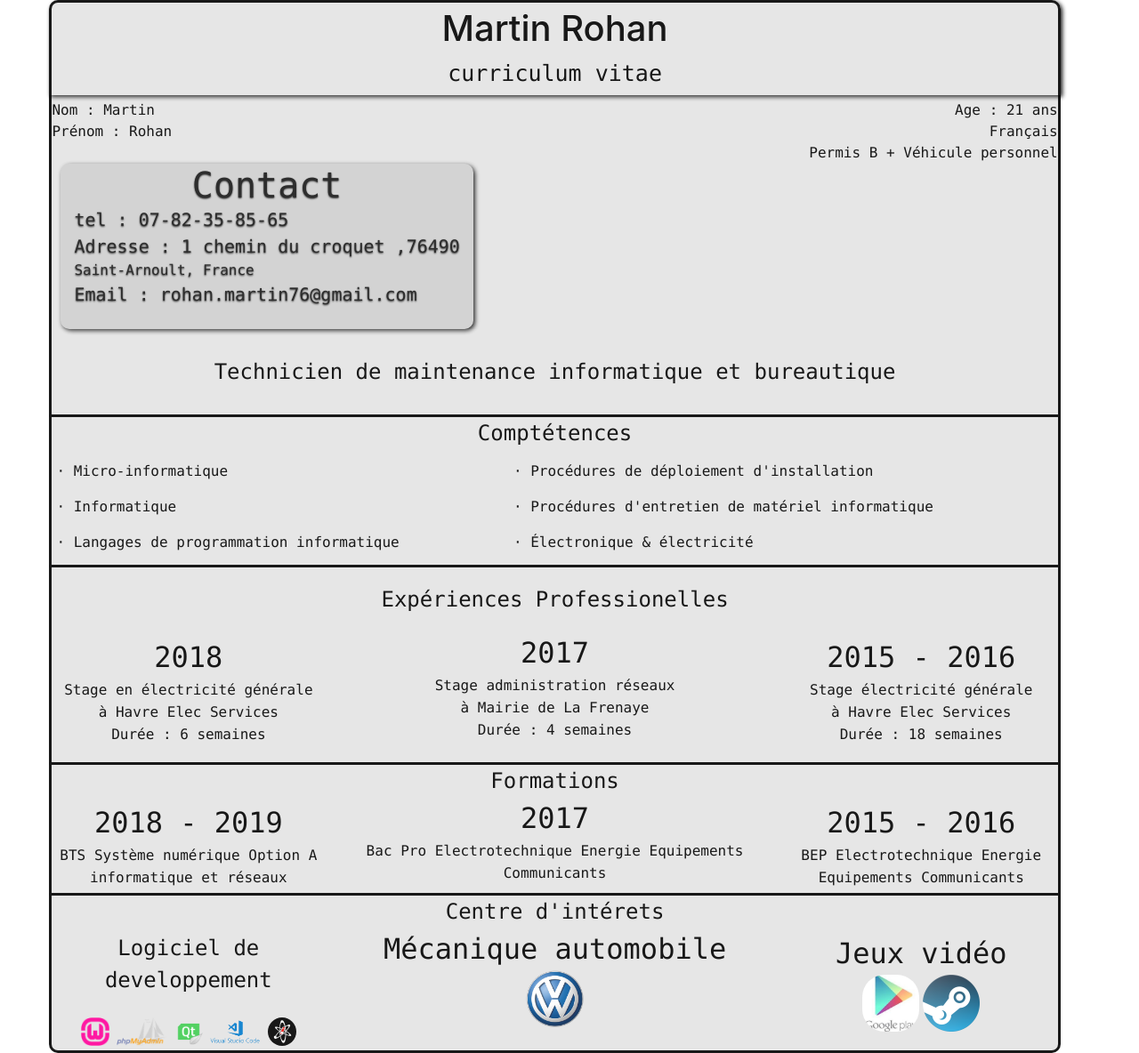
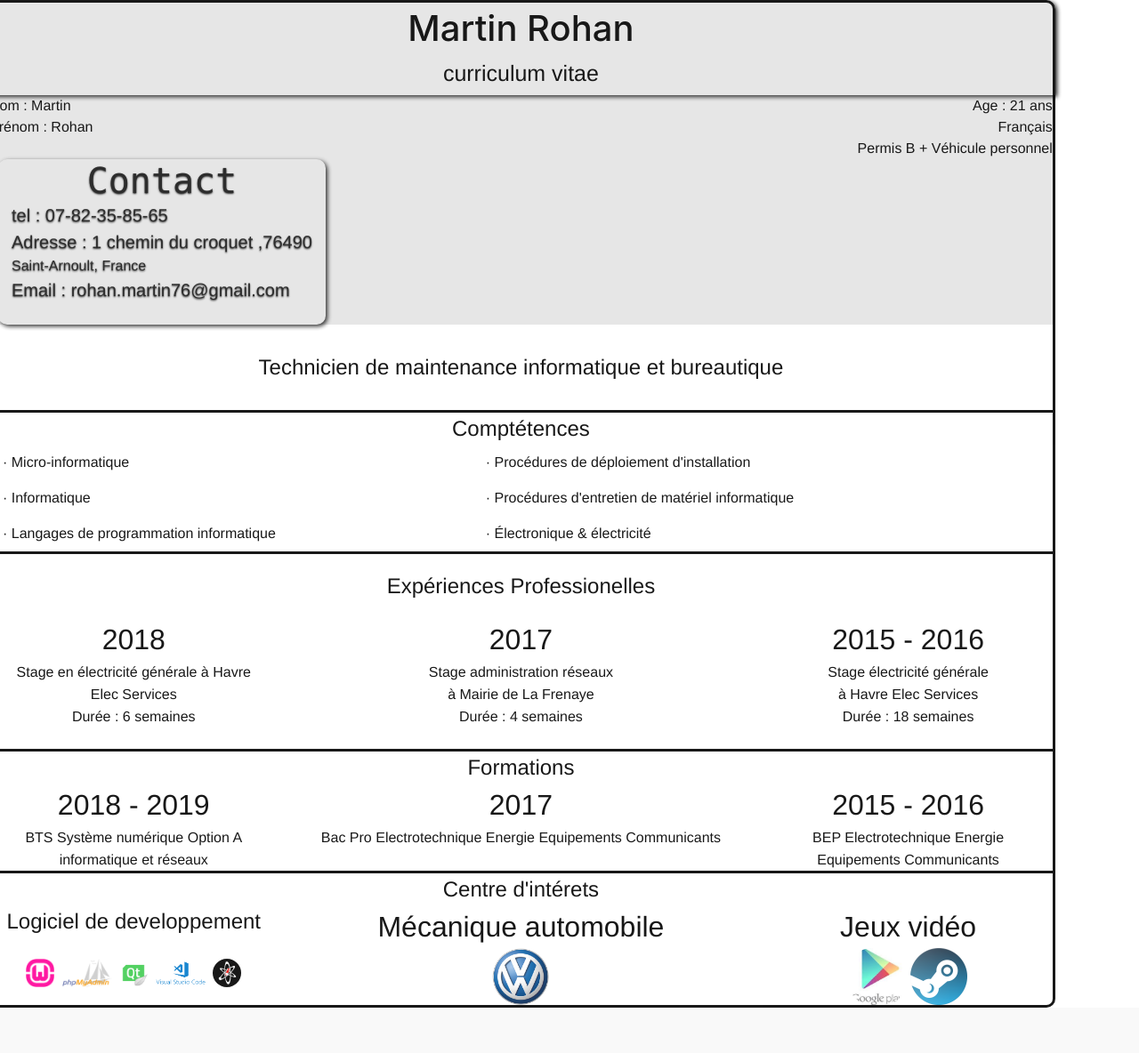
Before and after one commit to Musgetsu/musgetsu.github.io, a PHP site: page / in a window 1280 px wide. Shown: the whole page at 89% size. After the commit the page ends 1133 px from the top, so only its background shows below. Run offline with PHP 8.4, Linux system fonts and the light colour scheme.

Commit message:
Update style.css

```diff
--- a/css/style.css
+++ b/css/style.css
@@ -5,7 +5,6 @@ body
 	background-repeat: no-repeat;
 	background-attachment: fixed;
 	background-origin: content-box;
-	margin-left:5.5%;
 }
 
 @keyframes body-left {
@@ -22,6 +21,10 @@ body
 		0%   {opacity: 0;bottom: -500px;}
 		100% {opacity: 0.9;bottom: 0px;}
 	  }
+	  @keyframes body-top {
+		  0%   {opacity: 0;top: -500px;}
+		  100% {opacity: 0.9;top: 0px;}
+		}
 
 
 body #mainContentleft a
@@ -48,7 +51,7 @@ body #mainContentbottom a
 }
 body .mainContent
 {
-	padding: 5px 5px 0px 5px;
+	#padding: 5px 5px 0px 5px;
 	background-color :#80808038;
 	border-color: black;
 	border-style: solid;
@@ -60,7 +63,7 @@ body .mainContent
 }
 body #mainContent
 {
-	padding: 5px 5px 0px 5px;
+	#padding: 5px 5px 0px 5px;
 	background-color :#80808038;
 	border-color: black;
 	border-style: hidden;
@@ -72,15 +75,14 @@ body #mainContent
 }
 body #mainContentleft
 {
-	padding: 5px 5px 5px 5px;
-	background-color :#80808038;
+	#padding: 5px 5px 5px 5px;
 	border-color: black;
 	border-style: hidden;
 	color : black;
 	opacity : 0.9;
 	position:relative;
+	font-size:16px;
 	#box-shadow: 2px 2px 5px black;
-	font-size:16px;
 }
 #mainContentleft
 {
@@ -94,8 +96,7 @@ body #mainContentleft
 }
 body #mainContentright
 {
-	padding: 5px 5px 5px 5px;
-	background-color :#80808038;
+	#padding: 5px 5px 5px 5px;
 	border-color: black;
 	border-style: hidden;
 	color : black;
@@ -106,8 +107,7 @@ body #mainContentright
 }
 body #mainContentbottom
 {
-	padding: 0px 5px 0px 5px;
-	background-color :#80808038;
+	#padding: 0px 5px 0px 5px;
 	border-color: black;
 	border-style: hidden;
 	color : black;
@@ -121,6 +121,11 @@ body #mainContentbottom
 	animation-name:body-bot;
 	animation-duration:2s;
 }
+#mainContenttop
+{
+	animation-name:body-top;
+	animation-duration:2s;
+}
 #mainContentbottom img
 {
 	animation-name:a-nimation;
@@ -129,15 +134,14 @@ body #mainContentbottom
 body a
 {
 
-	font-family: "Lucida Console", "Courier New", monospace;
-	margin: 5px 5px 5x 5px;
+	font-family: "Helvetica Neue", "Courier New", monospace;
+	#margin: 5px 5px 5x 5px;
 }
 
 #contact
 {
 	width:auto;
 
-	background-color :#80808038;
 	opacity:0.9;
 	text-align:left;
 	border-radius:10px;
```
